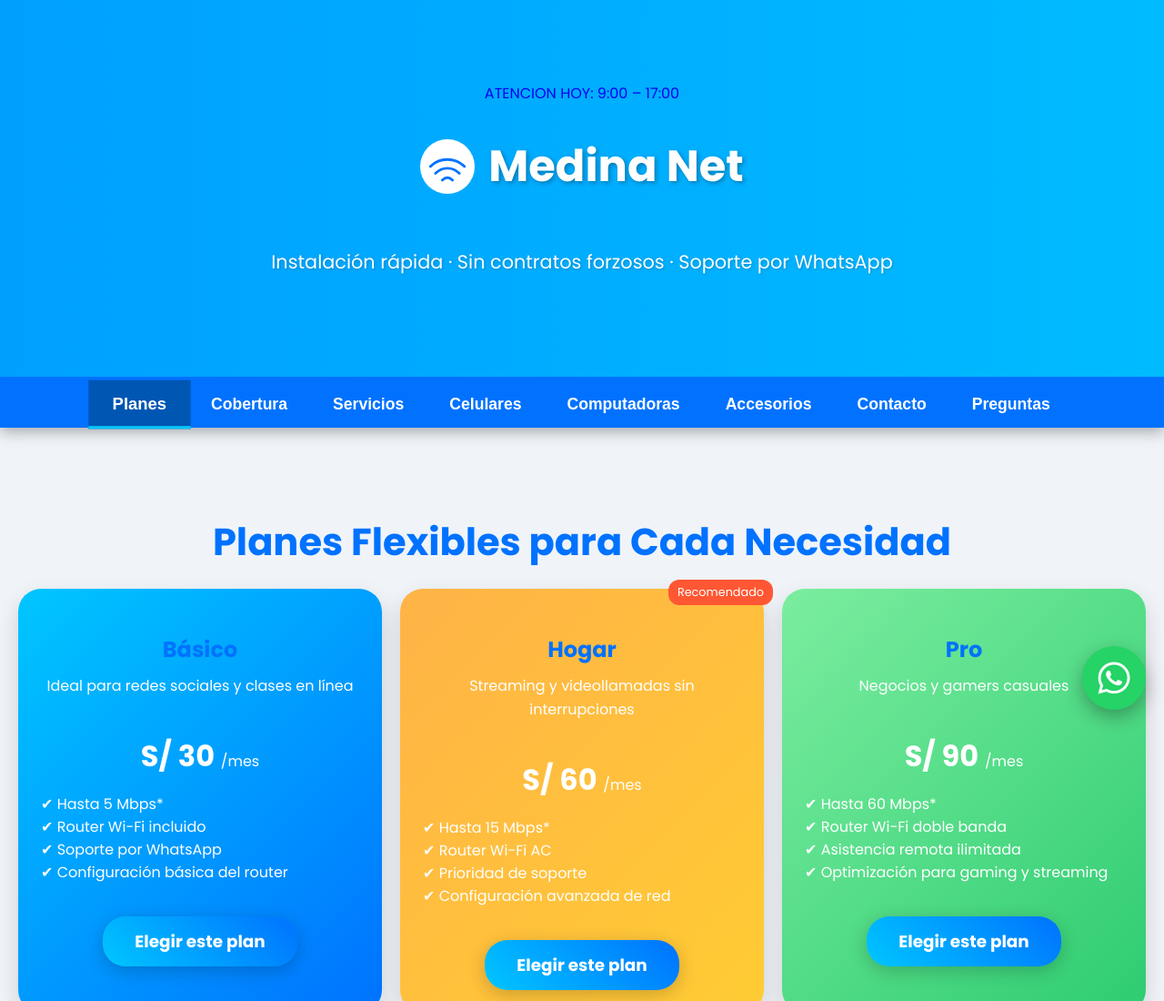
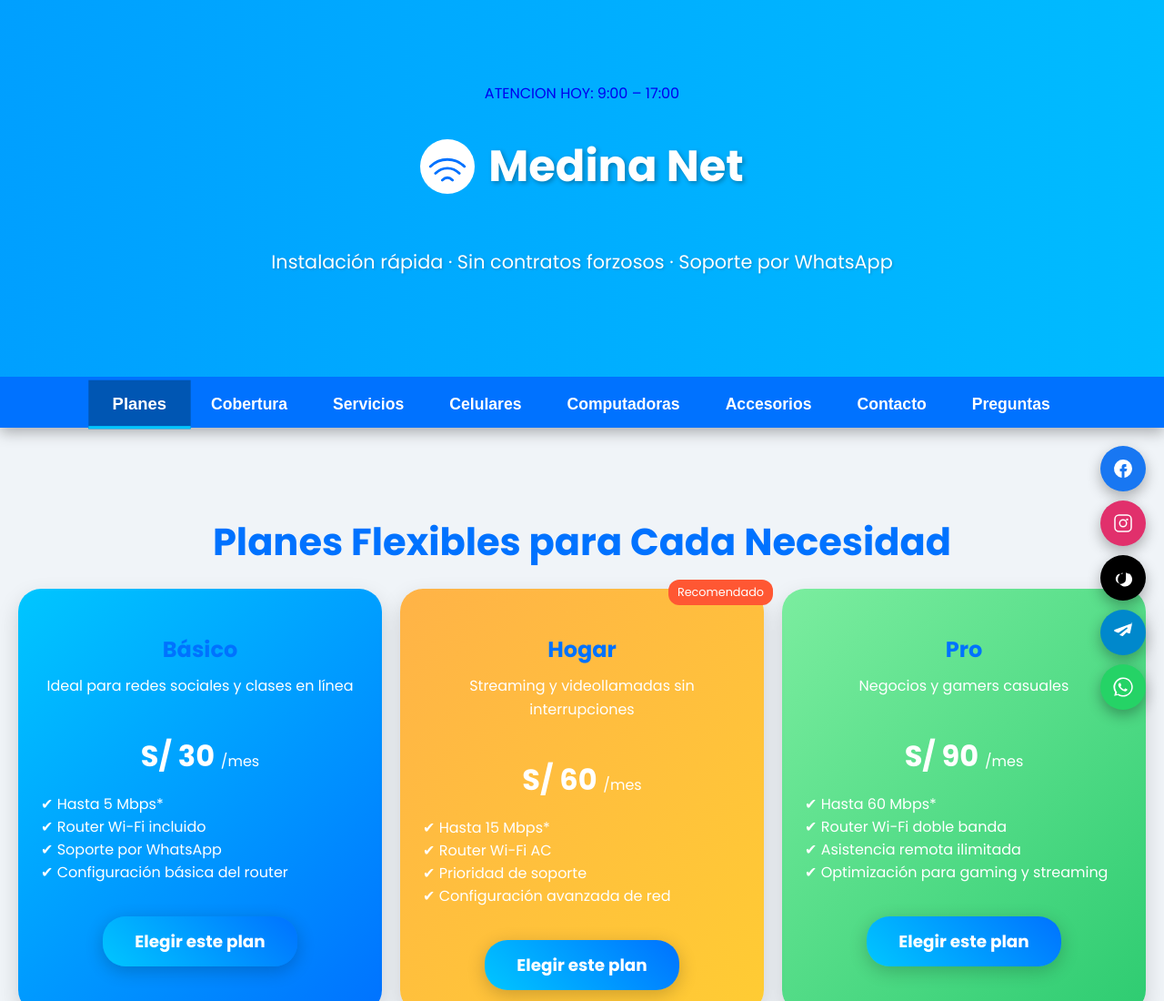
Before and after one commit to medina-net/wireles, a plain HTML site: page index.html in a window 1280 px wide. Shown: the top 1100 px of the page at 91% size. Drawn offline with Linux system fonts and the light colour scheme.

Commit message:
index.html

```diff
--- a/index.html
+++ b/index.html
@@ -47,8 +47,38 @@ header .logo-container svg{width:60px;height:60px;}
 footer{background:#0072ff;color:white;text-align:center;padding:30px;margin-top:40px;font-size:.95rem;letter-spacing:1px;}
 
 /* ===== WHATSAPP FLOAT ===== */
-.whatsapp{position:fixed;bottom:20px;right:20px;background:#25D366;color:white;border-radius:50%;width:70px;height:70px;display:flex;align-items:center;justify-content:center;font-size:2.5rem;z-index:1000;box-shadow:0 8px 20px rgba(0,0,0,0.3);transition:.3s;}
+.whatsapp{position:fixed;bottom:20px;right:20px;background:#25D366;color:white;border-radius:50%;width:60px;height:60px;display:flex;align-items:center;justify-content:center;font-size:2.5rem;z-index:1000;box-shadow:0 8px 20px rgba(0,0,0,0.3);transition:.3s;}
 .whatsapp:hover{transform:scale(1.15);}
+
+.social-float {
+  position: fixed;
+  bottom: 80px; /* cambia para subir o bajar todo el bloque */
+  right: 20px;
+  display: flex;
+  flex-direction: column;
+  gap: 10px;
+  z-index: 1000;
+}
+.btn-social {
+  width: 50px;
+  height: 50px;
+  border-radius: 50%;
+  display: flex;
+  align-items: center;
+  justify-content: center;
+  box-shadow: 0 6px 15px rgba(0,0,0,0.3);
+  transition: all .3s ease;
+  text-decoration: none;
+}
+.btn-social:hover {
+  transform: scale(1.1);
+}
+/* Colores de cada red */
+.btn-social.whatsapp {background:#25D366;}
+.btn-social.facebook {background:#1877F2;}
+.btn-social.instagram {background:#E1306C;}
+.btn-social.tiktok {background:#000000;}
+.btn-social.telegram {background:#0088cc;}
 
 /* ===== RESPONSIVE ===== */
 @media(max-width:768px){
@@ -289,8 +319,47 @@ footer{background:#0072ff;color:white;text-align:center;padding:30px;margin-top:
 <footer>
   © 2025 Medina Net. Todos los derechos reservados.
 </footer>
+<!-- Botones flotantes de redes sociales -->
+<div class="social-float">
+ <!-- WhatsApp -->
+  <a href="https://wa.me/51935128270" target="_blank" class="btn-social whatsapp" aria-label="WhatsApp">
+    <svg xmlns="http://www.w3.org/2000/svg" viewBox="0 0 256 256" width="26" height="26" fill="white">
+      <path d="M128,24A104,104,0,0,0,41.8,185.3L32,224l39-9.8A104,104,0,1,0,128,24Zm0,192a87.8,87.8,0,0,1-44.7-12.1l-3.4-2-23.1,5.8,6-22.4-2.2-3.5A88,88,0,1,1,128,216Zm44.9-65.6c-2.5-1.3-14.7-7.3-17-8.1s-4-.9-5.7,1.4-6.6,8.1-8.1,9.8-3,1.8-5.5.6a71.4,71.4,0,0,1-21-12.9,78.7,78.7,0,0,1-14.6-18c-1.5-2.5-.2-3.8,1.1-5s2.5-3,3.8-4.5,1.7-2.5,2.5-4.2.4-3.2-.2-4.5-5.3-12.8-7.3-17.5-3.9-3.9-5.3-4-3,0-4.6,0a8.8,8.8,0,0,0-6.4,3,26.9,26.9,0,0,0-8.4,20c0,11.8,8.6,23.2,9.8,24.8s17,26.5,41.1,37c5.7,2.5,10.1,4,13.6,5.1a32.3,32.3,0,0,0,14.9.9c4.5-.7,14-5.7,16-11.2s2-10.2,1.4-11.2S175.4,151.7,172.9,150.4Z"></path>
+    </svg>
+  </a>
 
-<a href="https://wa.me/51935128270" class="whatsapp" target="_blank"><i class="fab fa-whatsapp"></i></a>
+  <!-- Facebook -->
+  <a href="https://facebook.com/paul.medina.56232" target="_blank" class="btn-social facebook" aria-label="Facebook">
+    <svg xmlns="http://www.w3.org/2000/svg" viewBox="0 0 24 24" width="24" height="24" fill="white">
+      <path d="M22 12a10 10 0 1 0-11.5 9.9v-7h-2v-3h2v-2c0-2 1.2-3 3-3h2v3h-1c-1 0-1 .5-1 1v1h3l-1 3h-2v7A10 10 0 0 0 22 12"/>
+    </svg>
+  </a>
+
+  <!-- Instagram -->
+  <a href="https://instagram.com/p0l.yt" target="_blank" class="btn-social instagram" aria-label="Instagram">
+    <svg xmlns="http://www.w3.org/2000/svg" viewBox="0 0 256 256" width="24" height="24" fill="white">
+      <path d="M128 80a48 48 0 1 0 48 48 48.1 48.1 0 0 0-48-48Zm0 80a32 32 0 1 1 32-32 32.1 32.1 0 0 1-32 32Zm48-136H80a56 56 0 0 0-56 56v96a56 56 0 0 0 56 56h96a56 56 0 0 0 56-56V80a56 56 0 0 0-56-56Zm40 152a40 40 0 0 1-40 40H80a40 40 0 0 1-40-40V80a40 40 0 0 1 40-40h96a40 40 0 0 1 40 40Zm-28-92a12 12 0 1 1-12-12 12 12 0 0 1 12 12Z"/>
+    </svg>
+  </a>
+
+  <!-- TikTok -->
+  <a href="https://www.tiktok.com/@sintucarino/photo/7111164353084214533?is_from_webapp=1&sender_device=pc&web_id=7547858385296541201" target="_blank" class="btn-social tiktok" aria-label="TikTok">
+    <svg xmlns="http://www.w3.org/2000/svg" viewBox="0 0 256 256" width="24" height="24" fill="white">
+      <path d="M210.3 81.6a83.5 83.5 0 0 1-49-16V140a60 60 0 1 1-40-57.4V66.6A84.1 84.1 0 1 0 226.2 108a83.9 83.9 0 0 1-15.9-26.4Z"/>
+    </svg>
+  </a>
+
+    <!-- Telegram -->
+  <a href="https://t.me/primoyt" target="_blank" class="btn-social telegram" aria-label="Telegram">
+    <!-- SVG Telegram -->
+    <svg xmlns="http://www.w3.org/2000/svg" viewBox="0 0 256 256" width="24" height="24" fill="white">
+      <path d="M228.4 29.3a11.8 11.8 0 0 0-12.3-2.3L28.8 95.2A11.9 11.9 0 0 0 31 117l41.9 17.2L168.3 70a8 8 0 0 1 9.3 13l-92 74 32.5 13.4a8 8 0 0 0 9.3-1.7l39.3-41.5 28.4 11.7a11.9 11.9 0 0 0 16.3-8.6l24-111.7a11.8 11.8 0 0 0-3.7-11.3Z"/>
+    </svg>
+  </a>
+</div>
+</div>
+
+
 
 <script>
 function openTab(evt, tabName){
```
